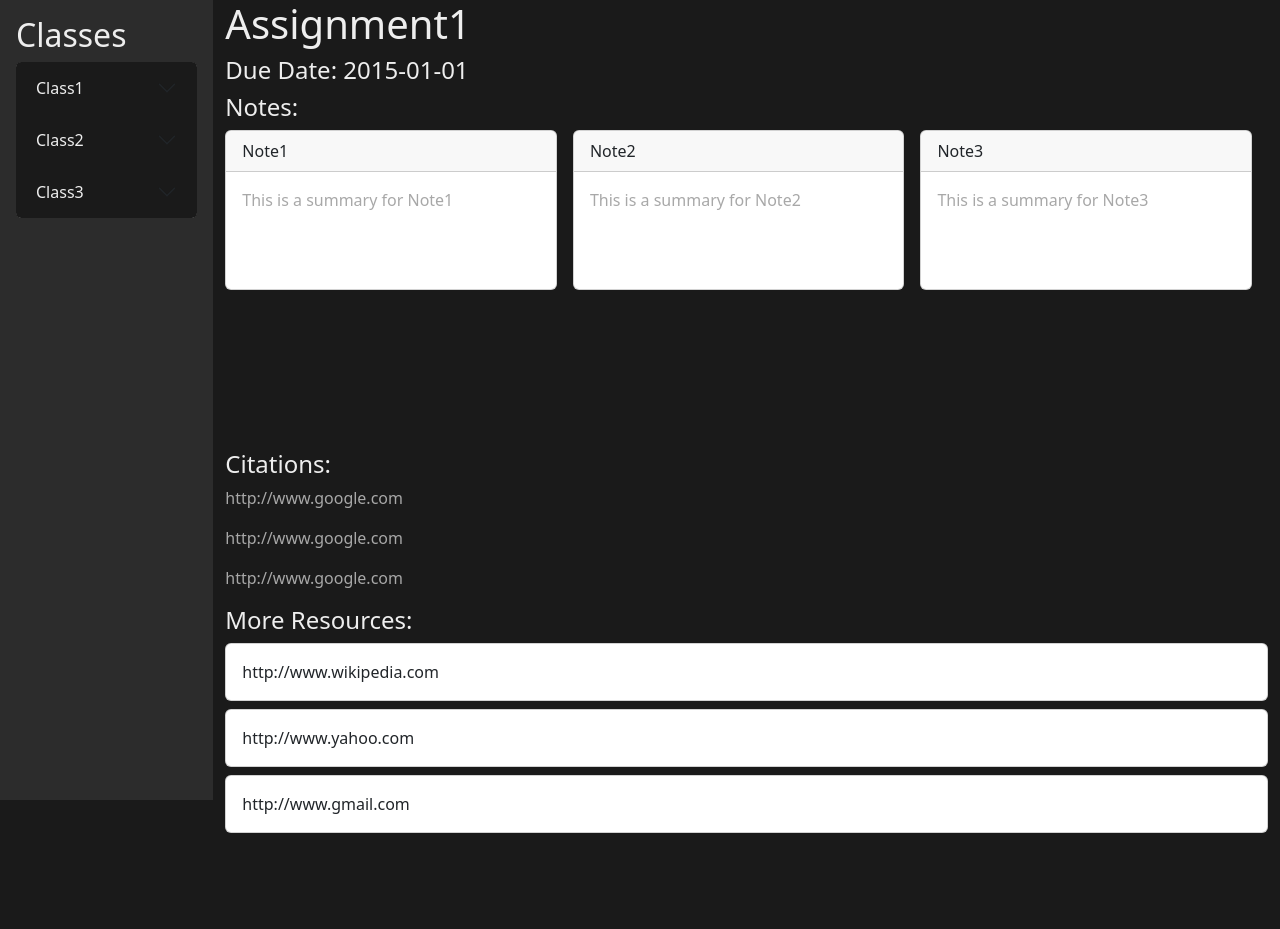
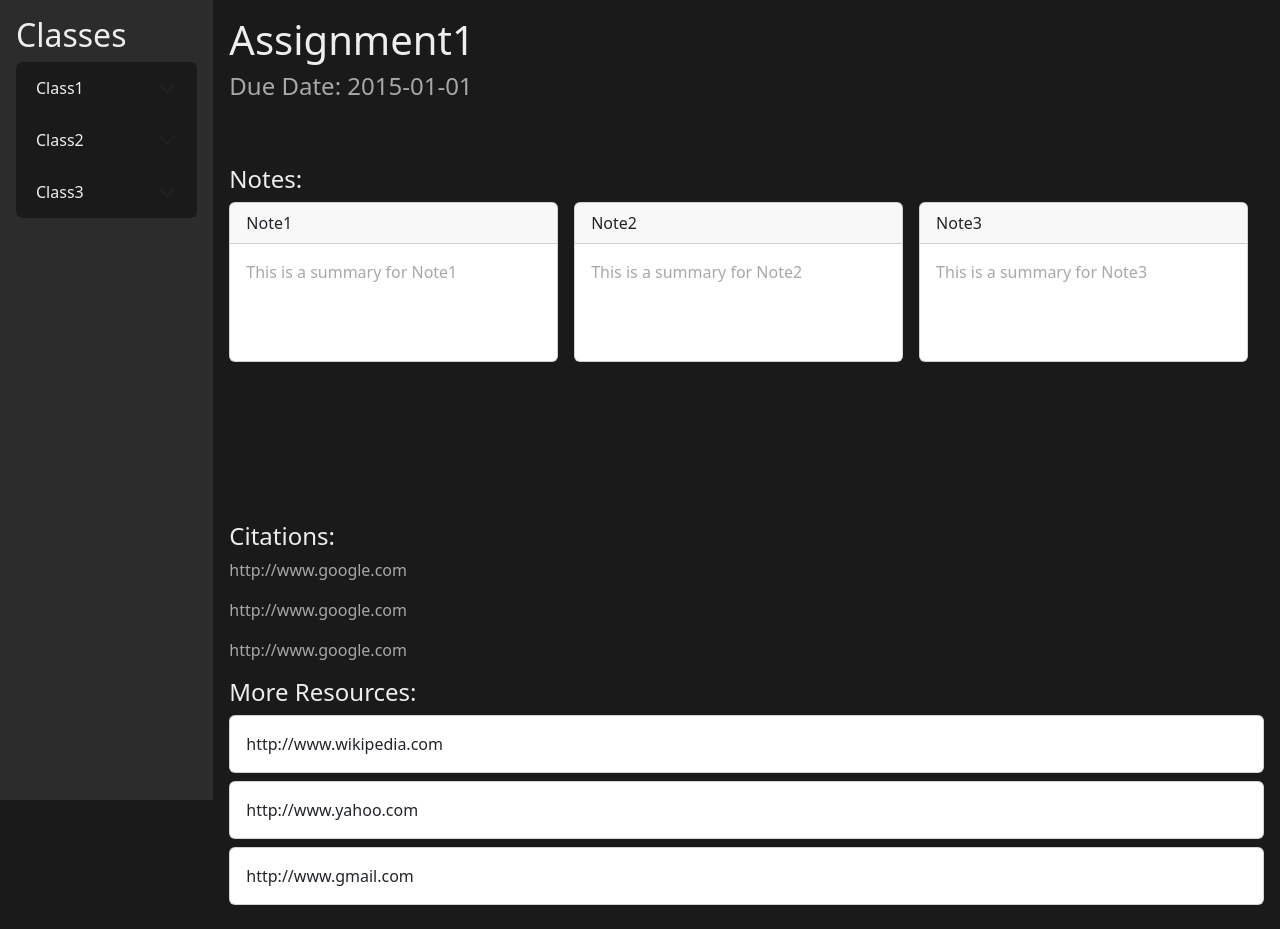
Before and after one commit to grantsweeney02/WisdomWidget, a React (Vite) app in the folder Dashboard/: page /1 in a window 1280 px wide. Before the commit the page ends 841 px from the top, so only its background shows below. Built offline with nearby package versions, Linux system fonts and the light colour scheme.

Commit message:
gitignore

```diff
--- a/Dashboard/src/components/AssignmentDetails.jsx
+++ b/Dashboard/src/components/AssignmentDetails.jsx
@@ -3,6 +3,8 @@ import NoteCard from "./NoteCard";
 import URLRec from "./URLRec";
 import dummyUser from "../../dummyUser.json";
 import { useParams } from "react-router-dom";
+
+import "../styles/AssignmentDetails.css"
 
 const AssignmentDetails = ({}) => {
 	const { assignmentID } = useParams()
@@ -22,12 +24,12 @@ const AssignmentDetails = ({}) => {
     return (
         <>
             {assignment && (
-                <div className="col-10">
+                <div className="col-10 assignment-detail">
                     <h1>{assignment.name}</h1>
                     {assignment.due ? (
-                        <h4>Due Date: {assignment.due}</h4>
+                        <h4 className="due-date">Due Date: {assignment.due}</h4>
                     ) : null}
-                    <h4>Notes: </h4>
+                    <h4 className="notes">Notes: </h4>
                     <div className="note-card-container">
                         {assignment.notes.map((note, index) => (
                             <NoteCard key={index} assignmentID={assignmentID} note={note} />
--- a/Dashboard/src/components/NoteCard.jsx
+++ b/Dashboard/src/components/NoteCard.jsx
@@ -1,21 +1,17 @@
-import { useNavigate } from "react-router-dom";
+import { Link, useNavigate } from "react-router-dom";
 import "../styles/NoteCard.css";
 
 const NoteCard = ({ assignmentID, note }) => {
     const navigate = useNavigate();
 
-    const handleViewNote = (noteID) => {
-        navigate(`/${assignmentID}/${noteID}`);
-    };
-
     return (
-        <div className="card note-summary-card" onClick={() => handleViewNote(note.id)}>
+        <Link to={`/${assignmentID}/${note.id}`} className="card note-summary-card">
             <div className="card-header">{note.name}</div>
             <div className="card-body">
                 {/* TODO: cut off the summary with a ... after a certain number of characters */}
                 <p className="card-text">{note.summary}</p>
             </div>
-        </div>
+        </Link>
     );
 };
 
--- /dev/null
+++ b/Dashboard/src/styles/AssignmentDetails.css
@@ -0,0 +1,11 @@
+.assignment-detail {
+    padding: 1rem;
+}
+
+.due-date {
+    color: var(--text-secondary);
+}
+
+.notes {
+    margin-top: 4rem;
+}
--- a/Dashboard/src/styles/NoteCard.css
+++ b/Dashboard/src/styles/NoteCard.css
@@ -1,6 +1,7 @@
 .note-summary-card {
     cursor: pointer;
     height: 10rem;
+    text-decoration: none;
 }
 
 .note-card-container {
```
Also changed, not shown: Dashboard/firebaseConfig.js (deleted, +0 -13 lines), 1 other file (tests, documents, lock files or other folders).
